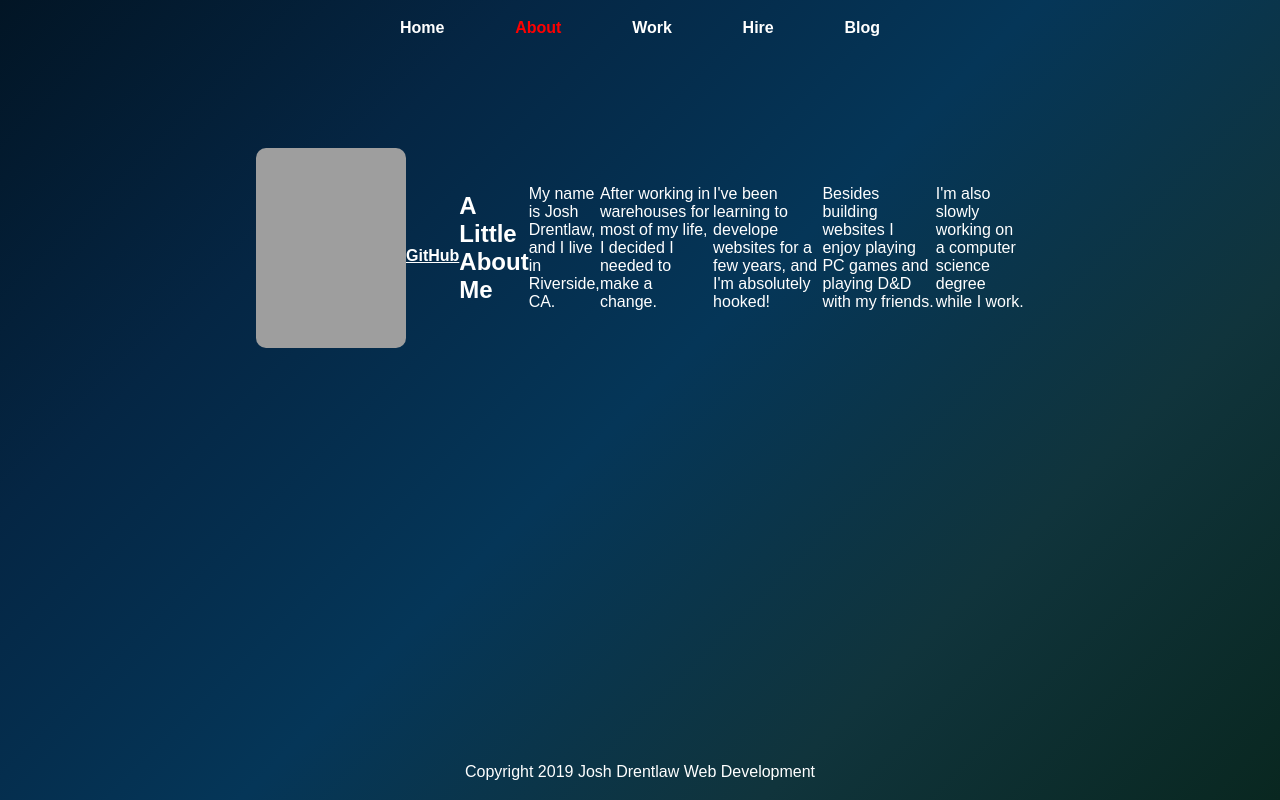
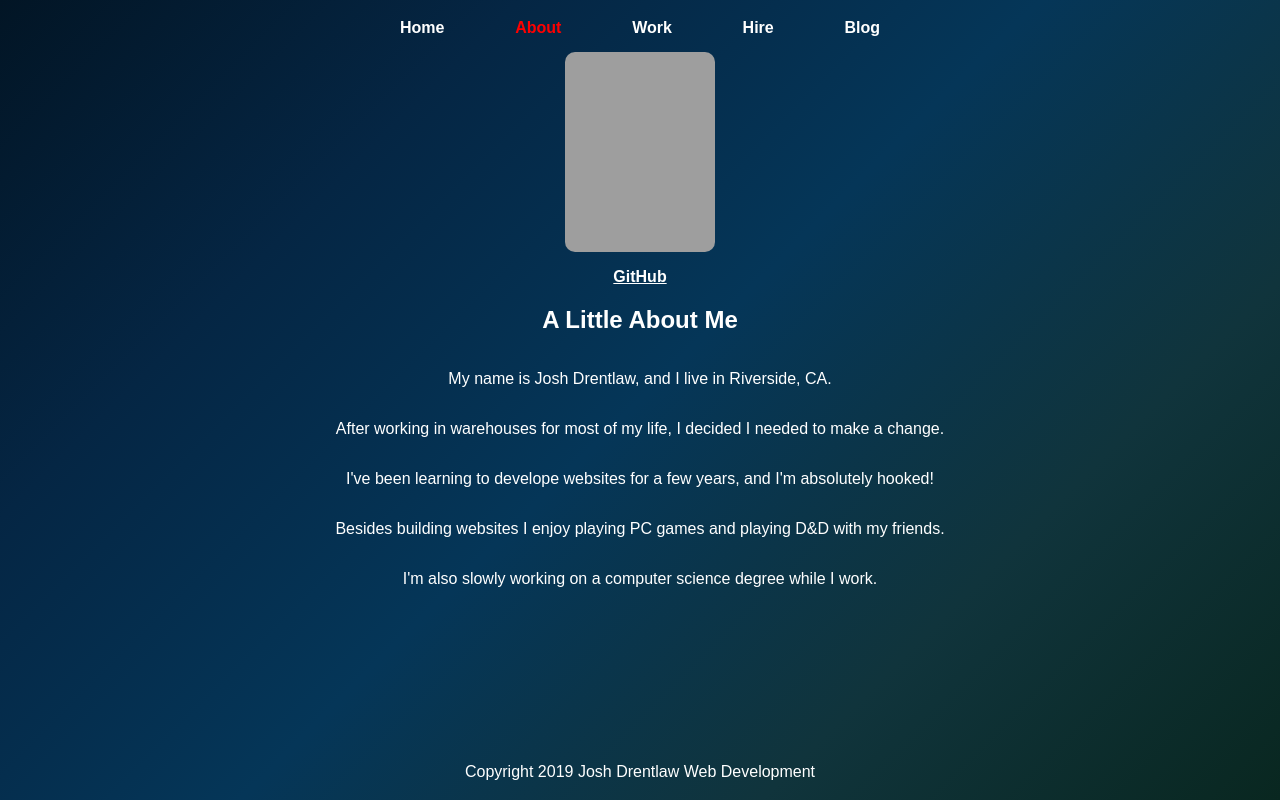
Before and after one commit to JoshDrentlaw/portfolio, a Gatsby site: page /about in a window 1280 px wide. Built offline with nearby package versions, Linux system fonts and the light colour scheme; Gatsby itself is replaced by a stand-in of ours; grey boxes are pictures that could not be loaded.

Commit message:
fixed some more container issues.

```diff
--- a/src/pages/about.js
+++ b/src/pages/about.js
@@ -29,7 +29,7 @@ const About = () => {
     return (
         <Layout>
             <SEO title="About | Josh Drentlaw Web Development" description="Get to know Josh Drentlaw a little bit. He does more than just code websites." />
-            <Container padding="2em 0">
+            <Container padding="2em 0" heightLg="60vh" flexDirLg="column">
                 <Pic fixed={data.file.childImageSharp.fixed} alt="Front profile of Josh Drentlaw" />
                 <a href="https://github.com/JoshDrentlaw" target="_blank" rel="noopener noreferrer" style={{ marginTop: `1em` }}>GitHub</a>
                 <h1>A Little About Me</h1>
```
